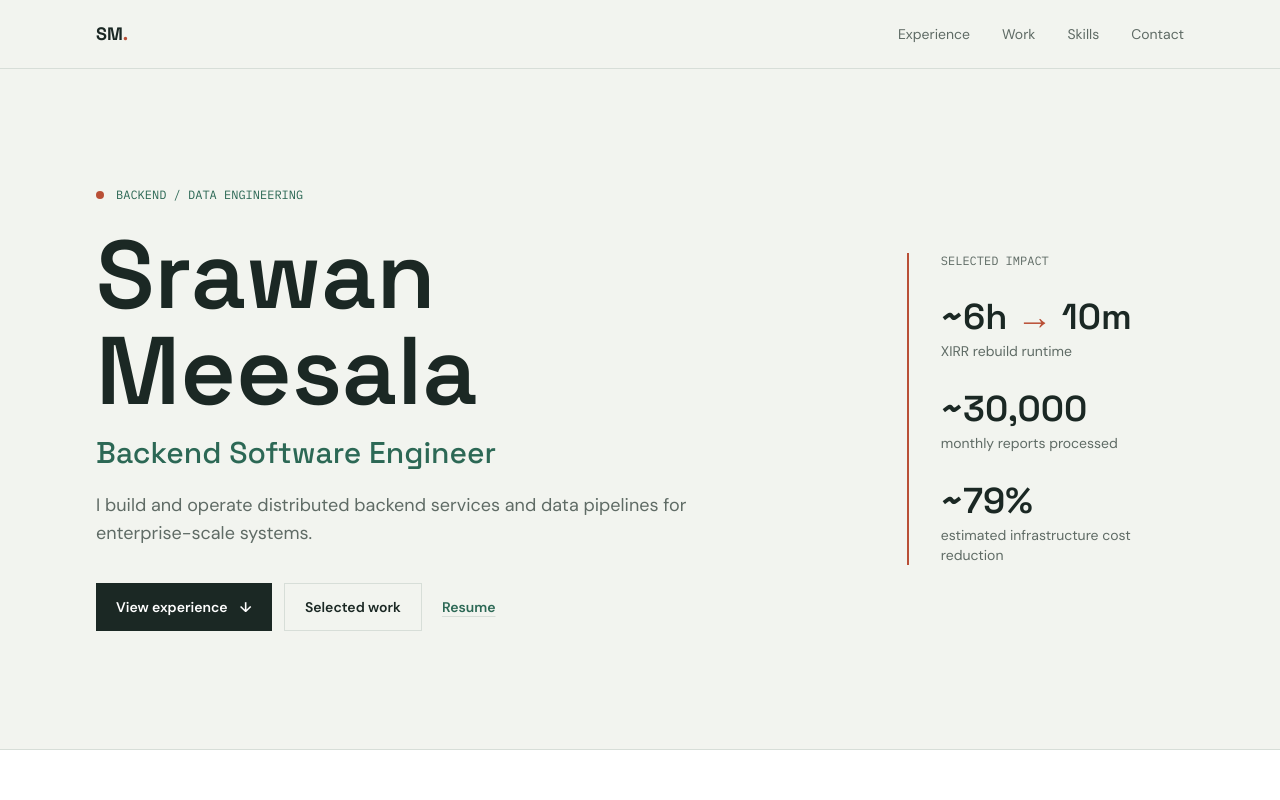
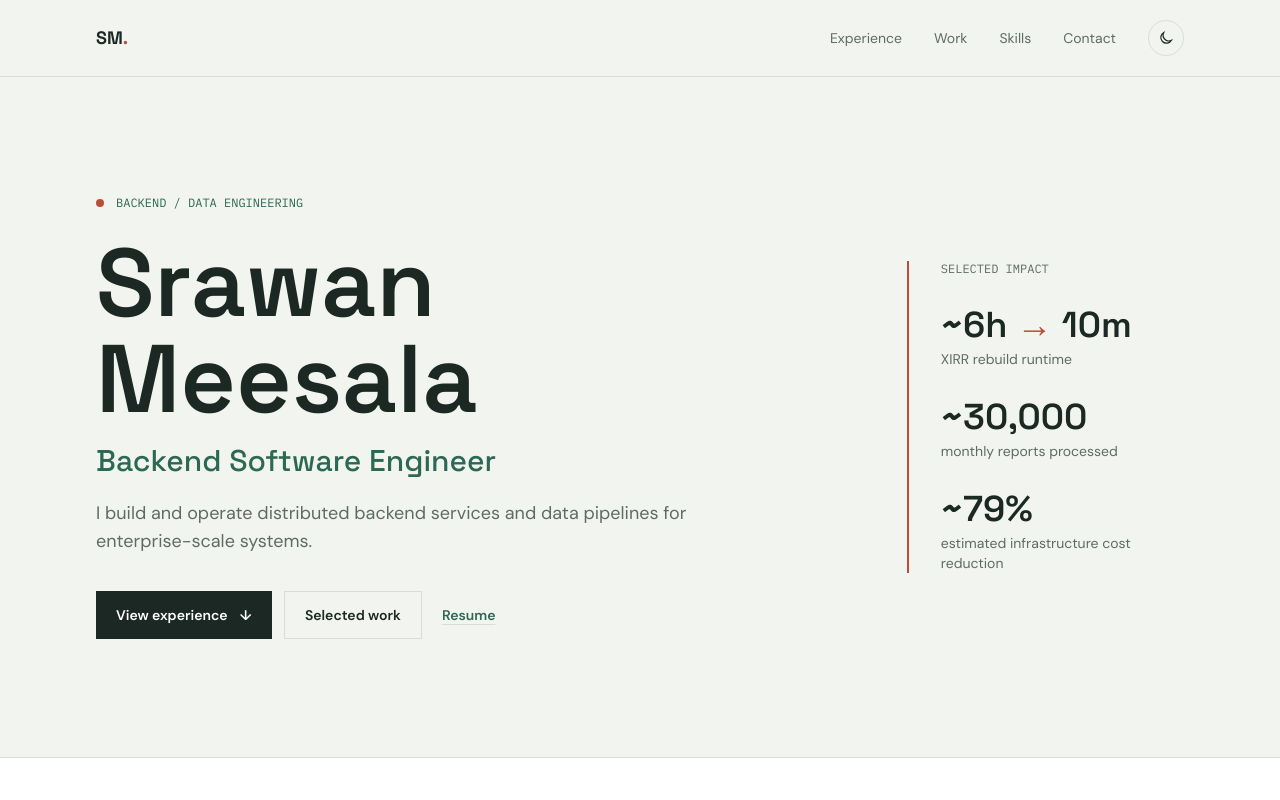
Before and after one commit to srawan-meesala/srawan-meesala-portfolio, a React (Vite) app: page / in a window 1280 px wide. Shown: the top 800 px of the page. Built offline with nearby package versions, Linux system fonts and the light colour scheme.

Commit message:
feat: implement theme toggle functionality and update styles for improved accessibility

```diff
--- a/index.html
+++ b/index.html
@@ -11,6 +11,12 @@
     />
     <link rel="apple-touch-icon" href="/favicon.svg" />
     <link rel="manifest" href="/manifest.json" />
+    <script>
+      const savedTheme = localStorage.getItem('theme');
+      const initialTheme = savedTheme || (window.matchMedia('(prefers-color-scheme: dark)').matches ? 'dark' : 'light');
+      document.documentElement.dataset.theme = initialTheme;
+      document.querySelector('meta[name="theme-color"]').content = initialTheme === 'dark' ? '#151c18' : '#f2f4ef';
+    </script>
     <title>Srawan Meesala</title>
   </head>
   <body>
--- a/src/App.jsx
+++ b/src/App.jsx
@@ -1,4 +1,4 @@
-import React, { lazy, Suspense } from 'react';
+import React, { lazy, Suspense, useEffect, useState } from 'react';
 import siteConfig from './data/siteConfig';
 
 const Experience = lazy(() => import('./components/Experience'));
@@ -13,6 +13,22 @@ const skillGroups = [
 ];
 
 function App() {
+  const [theme, setTheme] = useState(() => document.documentElement.dataset.theme || 'light');
+
+  useEffect(() => {
+    document.documentElement.dataset.theme = theme;
+    document.querySelector('meta[name="theme-color"]')?.setAttribute(
+      'content',
+      theme === 'dark' ? '#151c18' : '#f2f4ef'
+    );
+  }, [theme]);
+
+  const toggleTheme = () => {
+    const nextTheme = theme === 'dark' ? 'light' : 'dark';
+    window.localStorage.setItem('theme', nextTheme);
+    setTheme(nextTheme);
+  };
+
   return (
     <div className="min-h-screen bg-paper text-ink font-sans">
       <header className="border-b border-line">
@@ -20,11 +36,29 @@ function App() {
           <a href="#home" className="font-display text-lg font-bold text-ink no-underline" aria-label="Srawan Meesala home">
             SM<span className="text-coral">.</span>
           </a>
-          <nav aria-label="Main navigation" className="flex items-center gap-4 text-sm md:gap-8">
+          <nav aria-label="Main navigation" className="flex items-center gap-3 text-xs md:gap-8 md:text-sm">
             <a className="text-muted no-underline transition-colors hover:text-ink" href="#experience">Experience</a>
             <a className="text-muted no-underline transition-colors hover:text-ink" href="#work">Work</a>
             <a className="text-muted no-underline transition-colors hover:text-ink" href="#skills">Skills</a>
             <a className="text-muted no-underline transition-colors hover:text-ink" href="#contact">Contact</a>
+            <button
+              type="button"
+              aria-label={`Switch to ${theme === 'dark' ? 'light' : 'dark'} mode`}
+              aria-pressed={theme === 'dark'}
+              onClick={toggleTheme}
+              className="inline-flex h-9 w-9 shrink-0 items-center justify-center rounded-full border border-line text-ink transition-colors hover:border-forest hover:text-forest"
+            >
+              {theme === 'dark' ? (
+                <svg aria-hidden="true" viewBox="0 0 24 24" className="h-4 w-4" fill="none" stroke="currentColor" strokeWidth="1.8">
+                  <circle cx="12" cy="12" r="4" />
+                  <path d="M12 2v2m0 16v2M4.93 4.93l1.42 1.42m11.3 11.3 1.42 1.42M2 12h2m16 0h2M4.93 19.07l1.42-1.42m11.3-11.3 1.42-1.42" />
+                </svg>
+              ) : (
+                <svg aria-hidden="true" viewBox="0 0 24 24" className="h-4 w-4" fill="none" stroke="currentColor" strokeWidth="1.8">
+                  <path d="M20.2 15.3A8.5 8.5 0 0 1 8.7 3.8 8.5 8.5 0 1 0 20.2 15.3Z" />
+                </svg>
+              )}
+            </button>
           </nav>
         </div>
       </header>
@@ -44,7 +78,7 @@ function App() {
               I build and operate distributed backend services and data pipelines for enterprise-scale systems.
             </p>
             <div className="mt-9 flex flex-wrap items-center gap-3">
-              <a href="#experience" className="inline-flex min-h-12 items-center justify-center bg-ink px-5 text-sm font-semibold text-white no-underline transition-colors hover:bg-forest">
+              <a href="#experience" className="inline-flex min-h-12 items-center justify-center bg-action px-5 text-sm font-semibold text-white no-underline transition-colors hover:bg-action-hover">
                 View experience <span className="ml-3" aria-hidden="true">↓</span>
               </a>
               <a href="#work" className="inline-flex min-h-12 items-center justify-center border border-line px-5 text-sm font-semibold text-ink no-underline transition-colors hover:border-ink">
@@ -77,7 +111,7 @@ function App() {
           </aside>
         </section>
 
-        <section id="profile" aria-labelledby="profile-heading" className="border-y border-line bg-white">
+        <section id="profile" aria-labelledby="profile-heading" className="border-y border-line bg-surface">
           <div className="mx-auto grid w-full max-w-6xl gap-6 px-5 py-12 md:grid-cols-[220px_1fr] md:gap-12 md:px-8 md:py-16">
             <div>
               <p className="mb-3 font-mono text-xs uppercase text-forest">Professional summary</p>
@@ -89,7 +123,7 @@ function App() {
           </div>
         </section>
 
-        <section aria-labelledby="education-heading" className="border-y border-line bg-white">
+        <section aria-labelledby="education-heading" className="border-y border-line bg-surface">
           <div className="mx-auto grid w-full max-w-6xl gap-4 px-5 py-8 md:grid-cols-[180px_1fr_auto] md:items-center md:px-8">
             <p id="education-heading" className="font-mono text-xs uppercase text-muted">Education</p>
             <div>
@@ -103,7 +137,7 @@ function App() {
         <Suspense fallback={<div className="px-5 py-16 text-center text-sm text-muted">Loading portfolio…</div>}>
           <Experience />
           <Projects />
-          <section id="skills" className="border-t border-line bg-white">
+          <section id="skills" className="border-t border-line bg-surface">
             <div className="mx-auto w-full max-w-6xl px-5 py-20 md:px-8 md:py-28">
               <div className="mb-12 flex flex-col gap-3 md:flex-row md:items-end md:justify-between">
                 <div>
--- a/src/components/EachProject.jsx
+++ b/src/components/EachProject.jsx
@@ -33,7 +33,7 @@ const EachProject = ({ project, index }) => (
         </div>
 
         {project.impact ? (
-            <figure className="self-start bg-forest p-6 text-white md:mt-8">
+            <figure className="self-start bg-impact p-6 text-white md:mt-8">
             <figcaption className="font-mono text-[10px] uppercase text-white/70">{project.impact.label}</figcaption>
             <div className="mt-8 space-y-6">
                 <div>
--- a/src/components/Links.jsx
+++ b/src/components/Links.jsx
@@ -2,7 +2,7 @@ import React from 'react'
 
 const Links = () => {
   return (
-    <footer id="contact" className="bg-ink text-white">
+    <footer id="contact" className="bg-footer text-white">
       <div className="mx-auto grid w-full max-w-6xl gap-10 px-5 py-16 md:grid-cols-[1fr_auto] md:items-end md:px-8 md:py-20">
         <div>
           <p className="mb-3 font-mono text-xs uppercase text-[#e9b09a]">Contact</p>
--- a/src/index.css
+++ b/src/index.css
@@ -5,12 +5,43 @@
 @tailwind utilities;
 
 :root {
+  color-scheme: light;
   --paper: #f2f4ef;
+  --surface: #ffffff;
+  --subtle: #e8ede8;
   --ink: #1b2824;
   --muted: #5f6b65;
   --line: #d7ded8;
   --forest: #2c6855;
   --coral: #b94f36;
+  --impact: #2c6855;
+  --action: #1b2824;
+  --action-hover: #2c6855;
+  --footer: #1b2824;
+  --selection: #d9e9df;
+  --scrollbar-track: #e4e9e4;
+  --scrollbar-thumb: #aab4ae;
+  --scrollbar-thumb-hover: #718079;
+}
+
+:root[data-theme='dark'] {
+  color-scheme: dark;
+  --paper: #151c18;
+  --surface: #1c2520;
+  --subtle: #202a24;
+  --ink: #edf2ed;
+  --muted: #b0bcb4;
+  --line: #39463e;
+  --forest: #9ac9aa;
+  --coral: #e58a70;
+  --impact: #315d46;
+  --action: #315d46;
+  --action-hover: #244b38;
+  --footer: #101713;
+  --selection: #315d46;
+  --scrollbar-track: #202a24;
+  --scrollbar-thumb: #536258;
+  --scrollbar-thumb-hover: #718079;
 }
 
 body {
@@ -24,7 +55,7 @@ body {
 }
 
 ::selection {
-  background: #d9e9df;
+  background: var(--selection);
   color: var(--ink);
 }
 
@@ -40,17 +71,29 @@ code {
 
 ::-webkit-scrollbar {
   width: 8px;
-  background-color: #e4e9e4;
+  background-color: var(--scrollbar-track);
 }
 
 ::-webkit-scrollbar-thumb {
-  background: #aab4ae;
+  background: var(--scrollbar-thumb);
 }
 
 ::-webkit-scrollbar-thumb:hover {
-  background: #718079;
+  background: var(--scrollbar-thumb-hover);
 }
 
 html {
   scroll-behavior: smooth;
 }
+
+body,
+button {
+  transition: background-color 180ms ease, color 180ms ease, border-color 180ms ease;
+}
+
+@media (prefers-reduced-motion: reduce) {
+  body,
+  button {
+    transition: none;
+  }
+}
--- a/tailwind.config.js
+++ b/tailwind.config.js
@@ -19,12 +19,18 @@ module.exports = {
         mono: ['"IBM Plex Mono"', 'monospace'],
       },
       colors: {
-        paper: '#f2f4ef',
-        ink: '#1b2824',
-        muted: '#5f6b65',
-        line: '#d7ded8',
-        forest: '#2c6855',
-        coral: '#b94f36',
+        paper: 'var(--paper)',
+        ink: 'var(--ink)',
+        muted: 'var(--muted)',
+        line: 'var(--line)',
+        forest: 'var(--forest)',
+        coral: 'var(--coral)',
+        surface: 'var(--surface)',
+        subtle: 'var(--subtle)',
+        impact: 'var(--impact)',
+        action: 'var(--action)',
+        'action-hover': 'var(--action-hover)',
+        footer: 'var(--footer)',
         'card2-start': '#E7F6F2',
         'card2-end': '#A5C9CA',
         'card3-start': '#A5C9CA',
```
Also changed, not shown: src/components/Experience.jsx (+4 -4 lines), 1 other file (tests, documents, lock files or other folders).
